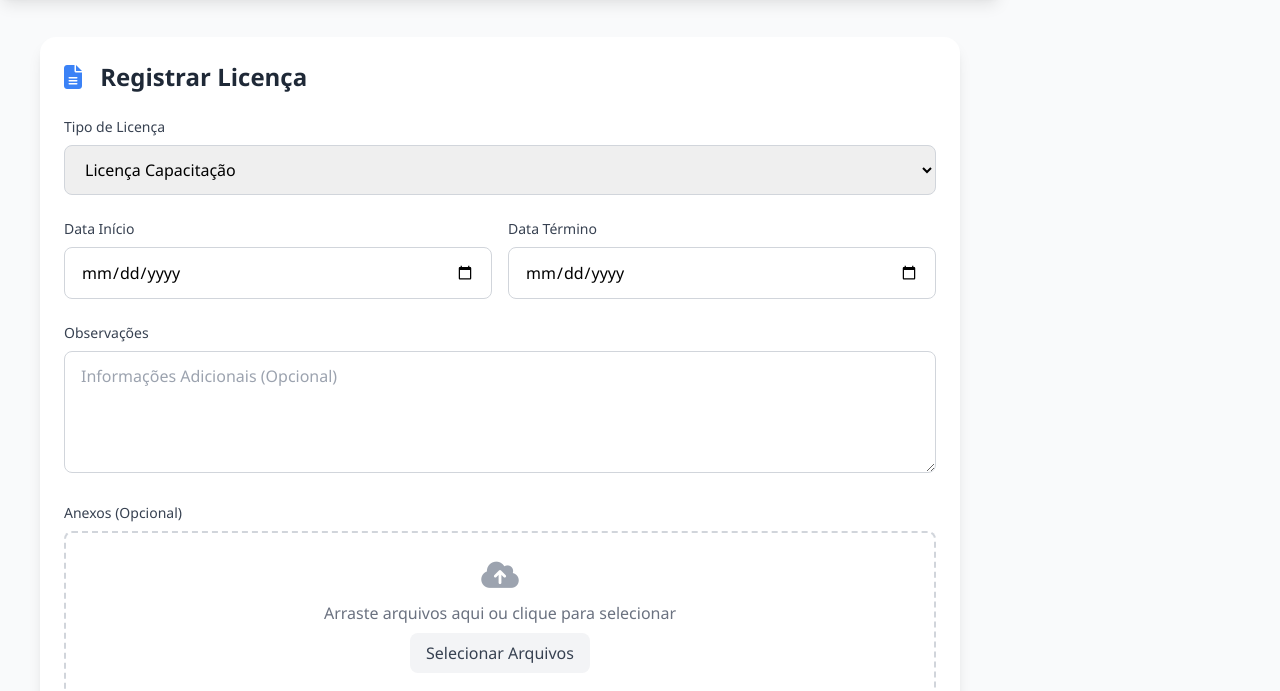
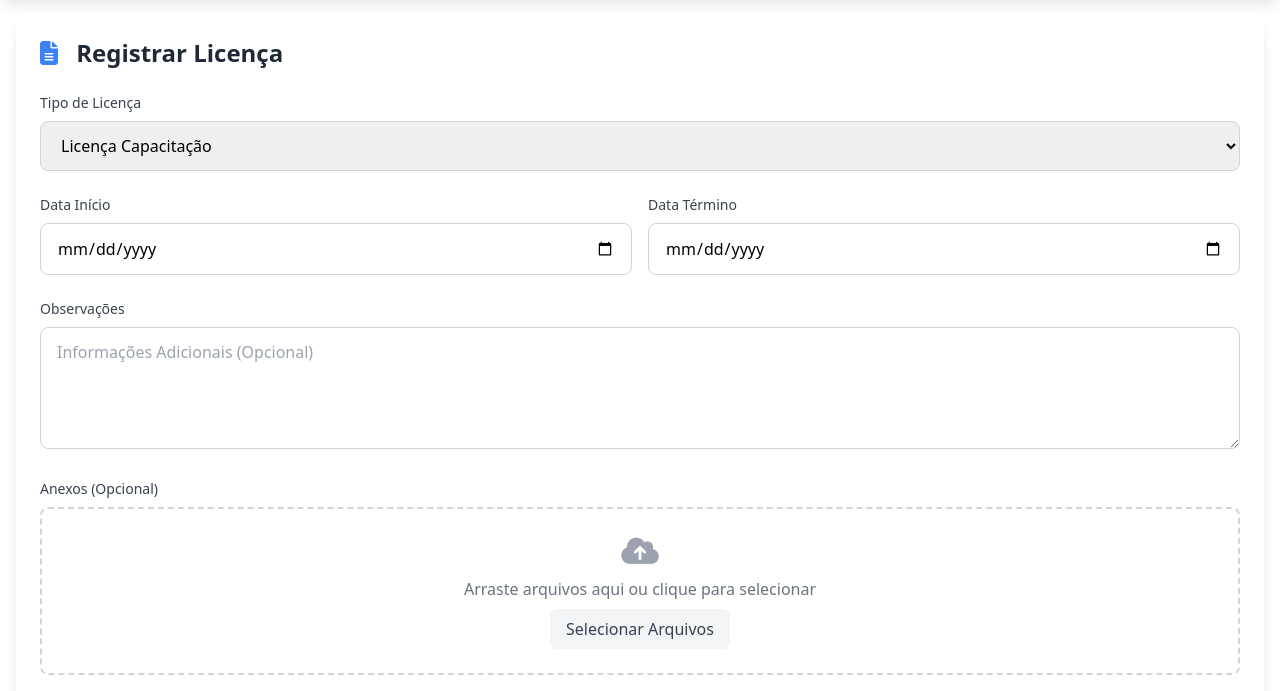
Before and after one commit to anonymouspilotbr/OmniRH, a website: page src/views/TelaLicencasAfast.html in a window 1280 px wide. Shown: the part 103-794 px from the top of the page. Drawn offline with nearby package versions, Linux system fonts and the light colour scheme.

Commit message:
[0.17.4b] Pequenos ajustes TelaLicencasAfast.html

```diff
--- a/src/views/TelaLicencasAfast.html
+++ b/src/views/TelaLicencasAfast.html
@@ -7,68 +7,6 @@
     <script src="https://cdn.tailwindcss.com"></script>
     <link rel="stylesheet" href="https://cdnjs.cloudflare.com/ajax/libs/font-awesome/6.4.0/css/all.min.css">
     <style>
-      body {
-        margin: 0;
-        font-family: 'Segoe UI', sans-serif;
-        background-color: #f9fafb;
-        max-width: 1000px;
-      }
-
-      .user-info {
-        text-align: right;
-      }
-
-      .user-info p {
-        margin: 0;
-        font-size: 14px;
-      }
-
-      .user-avatar {
-        width: 40px;
-        height: 40px;
-        background-color: white;
-        border-radius: 50%;
-        display: inline-block;
-        margin-left: 10px;
-        vertical-align: middle;
-      }
-
-      main {
-        padding: 40px;
-        margin: 0 auto;
-      }
-
-      h2 {
-        color: #111827;
-        margin-bottom: 20px;
-      }
-
-      label {
-        display: block;
-        margin-bottom: 8px;
-        font-weight: 600;
-        color: #374151;
-      }
-
-      input, select, textarea {
-        width: 100%;
-        padding: 10px;
-        margin-bottom: 20px;
-        border: 1px solid #d1d5db;
-        border-radius: 4px;
-        font-size: 14px;
-      }
-
-      button {
-        background-color: #2563eb;
-        color: white;
-        padding: 12px 20px;
-        border: none;
-        border-radius: 4px;
-        cursor: pointer;
-        font-weight: bold;
-      }
-
       .bg-gradient-to-r.from-blue-900.to-blue-800.rounded-2xl.p-8.text-white.shadow-xl{
         padding: 1rem;
       }
@@ -126,7 +64,7 @@
       <button id="menu-horas" class="text-left px-4 py-2 rounded-lg hover:bg-blue-500 transition"><i class="fa-solid fa-clock"></i> Banco de Horas</button>
     </aside>
     <div id="overlay" class="hidden fixed inset-0 bg-black/40 z-40"></div>
-    <main>
+    <main class="container mx-auto px-4 py-8">
       <div class="bg-white rounded-2xl shadow-lg p-6" id="formSection">
         <h3 class="text-2xl font-bold text-gray-800 mb-6">
             <i class="fas fa-file-alt text-blue-500 mr-3"></i>
```
